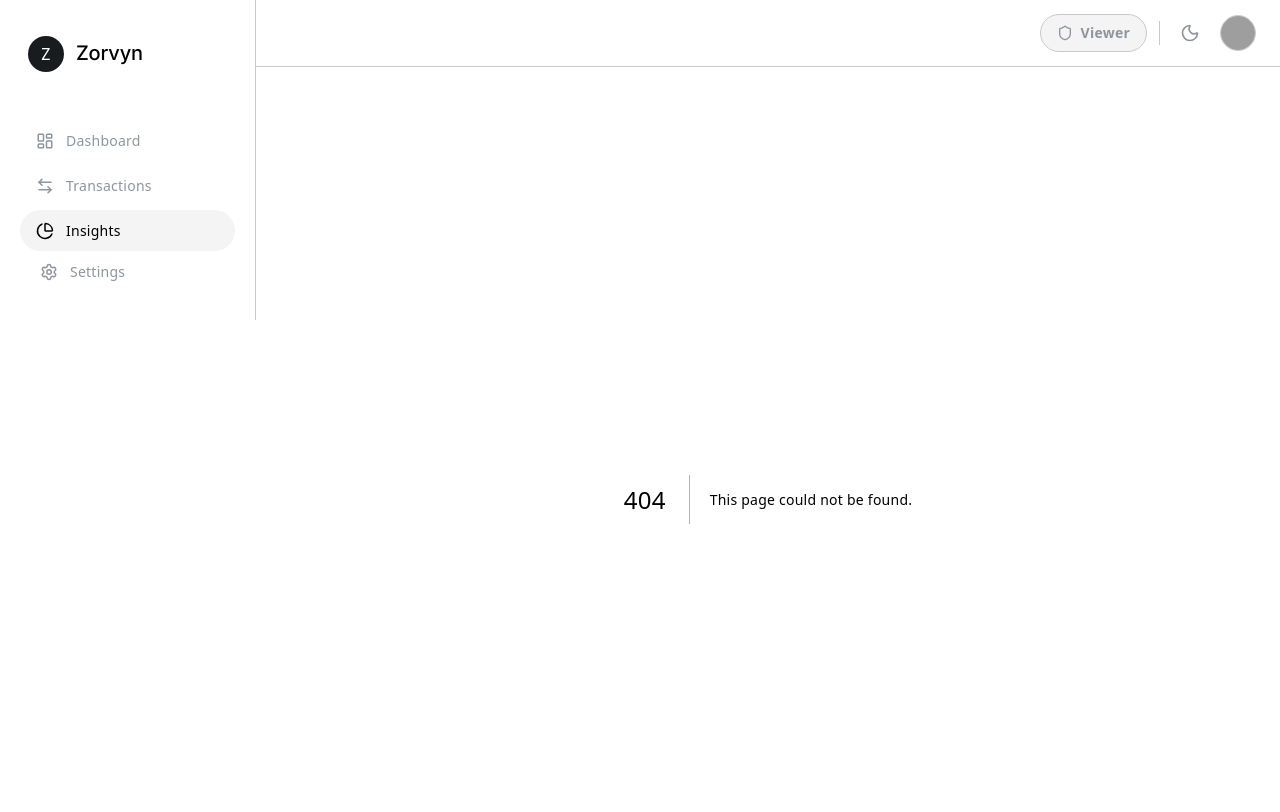
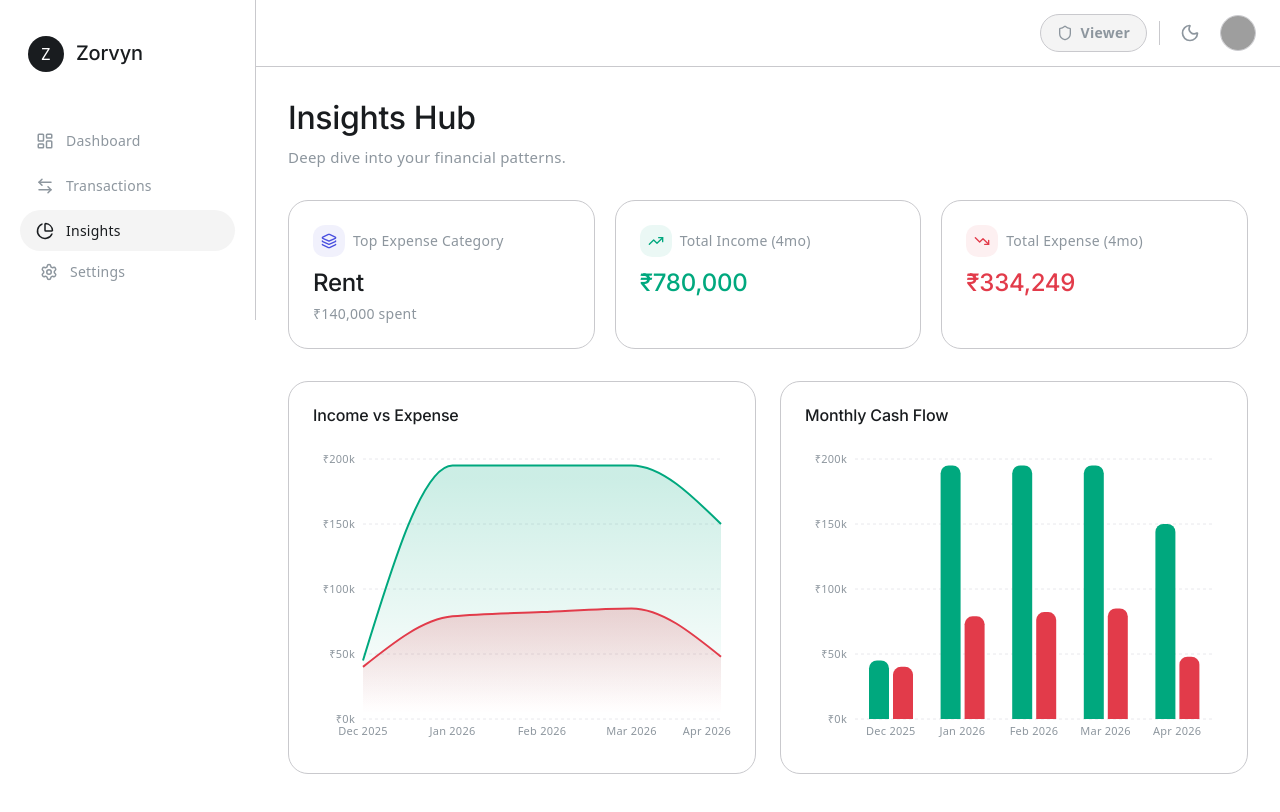
Before and after one commit to DevSsChar/Financial_Dashboard, a Next.js app: page /insights in a window 1280 px wide. Before the commit this address had no page. Shown: the top 812 px of the page. Built offline with nearby package versions, Linux system fonts and the light colour scheme; grey boxes are pictures that could not be loaded.

Commit message:
feat: Actionable insights and analytics page

```diff
--- /dev/null
+++ b/src/app/insights/page.tsx
@@ -0,0 +1,197 @@
+"use client";
+
+import { useMemo } from "react";
+import { AreaChart, Area, XAxis, YAxis, Tooltip, ResponsiveContainer, CartesianGrid, BarChart, Bar } from "recharts";
+import { useAppContext } from "@/context/AppContext";
+import { format, parseISO } from "date-fns";
+import { motion } from "framer-motion";
+import { ANIM } from "@/constants/animations";
+import { TrendingUp, TrendingDown, Layers } from "lucide-react";
+
+/* Custom tooltip — Design.md: rounded, border-based, no shadow/outline */
+function CustomChartTooltip({ active, payload, label, isDark }: any) {
+  if (!active || !payload?.length) return null;
+  return (
+    <div
+      style={{
+        background: isDark ? "#232628" : "#ffffff",
+        border: `1px solid ${isDark ? "#44474a" : "#c9c9cd"}`,
+        borderRadius: "12px",
+        padding: "10px 16px",
+        fontSize: "13px",
+        color: isDark ? "#ffffff" : "#191c1f",
+        lineHeight: 1.6,
+        boxShadow: "none",
+        outline: "none",
+      }}
+    >
+      <div style={{ color: isDark ? "#828488" : "#8d969e", marginBottom: 4, fontSize: 12 }}>
+        {label}
+      </div>
+      {payload.map((p: any) => (
+        <div key={p.dataKey} style={{ display: "flex", alignItems: "center", gap: 8, marginTop: 2 }}>
+          <div style={{ width: 8, height: 8, borderRadius: "50%", backgroundColor: p.color, flexShrink: 0 }} />
+          <span style={{ fontWeight: 500 }}>
+            {p.dataKey}: ₹{p.value.toLocaleString()}
+          </span>
+        </div>
+      ))}
+    </div>
+  );
+}
+
+export default function InsightsPage() {
+  const { state } = useAppContext();
+  const { transactions } = state;
+  const isDark = state.theme === "dark";
+
+  const { monthlyData, topCategory, totalIncome, totalExpense } = useMemo(() => {
+    const now = new Date();
+    const fourMonthsAgo = new Date(now);
+    fourMonthsAgo.setMonth(fourMonthsAgo.getMonth() - 4);
+
+    const filtered = transactions.filter((t) => new Date(t.date) >= fourMonthsAgo);
+
+    const monthlyMap = new Map<string, { income: number; expense: number }>();
+    const categoryMap = new Map<string, number>();
+    let totalInc = 0;
+    let totalExp = 0;
+
+    filtered.forEach((t) => {
+      const monthStr = format(parseISO(t.date), "MMM yyyy");
+      if (!monthlyMap.has(monthStr)) {
+        monthlyMap.set(monthStr, { income: 0, expense: 0 });
+      }
+      const current = monthlyMap.get(monthStr)!;
+      if (t.type === "income") {
+        current.income += t.amount;
+        totalInc += t.amount;
+      }
+      if (t.type === "expense") {
+        current.expense += t.amount;
+        totalExp += t.amount;
+        categoryMap.set(t.category, (categoryMap.get(t.category) || 0) + t.amount);
+      }
+    });
+
+    const monthlyData = Array.from(monthlyMap.entries())
+      .map(([month, data]) => ({
+        month,
+        Income: data.income,
+        Expense: data.expense,
+      }))
+      .reverse();
+
+    let topCat = { name: "None", amount: 0 };
+    categoryMap.forEach((val, key) => {
+      if (val > topCat.amount) topCat = { name: key, amount: val };
+    });
+
+    return { monthlyData, topCategory: topCat, totalIncome: totalInc, totalExpense: totalExp };
+  }, [transactions]);
+
+  const gridStroke = isDark ? "#44474a" : "#e8e8ec";
+  const axisColor = isDark ? "#828488" : "#8d969e";
+
+  if (!transactions.length) {
+    return <div className="p-8 text-center text-[var(--muted)]">No data available for insights</div>;
+  }
+
+  return (
+    <motion.div {...ANIM.page} className="max-w-6xl mx-auto space-y-8">
+      <header>
+        <h1 className="heading-section text-[2rem]">Insights Hub</h1>
+        <p className="text-[var(--muted)] mt-2 text-[15px]">
+          Deep dive into your financial patterns.
+        </p>
+      </header>
+
+      {/* Summary Cards */}
+      <div className="grid grid-cols-1 md:grid-cols-3 gap-5">
+        <motion.div {...ANIM.row(0)} className="card-surface p-6">
+          <div className="flex items-center gap-2 mb-3">
+            <div className="p-2 rounded-[12px] bg-[#494fdf]/8 text-[#494fdf]">
+              <Layers className="w-4 h-4" />
+            </div>
+            <span className="text-sm text-[var(--muted)]">Top Expense Category</span>
+          </div>
+          <div className="heading-card text-[1.5rem]">{topCategory.name}</div>
+          <p className="text-sm text-[var(--muted)] mt-1.5">₹{topCategory.amount.toLocaleString()} spent</p>
+        </motion.div>
+
+        <motion.div {...ANIM.row(1)} className="card-surface p-6">
+          <div className="flex items-center gap-2 mb-3">
+            <div className="p-2 rounded-[12px] bg-[#00a87e]/8 text-[#00a87e]">
+              <TrendingUp className="w-4 h-4" />
+            </div>
+            <span className="text-sm text-[var(--muted)]">Total Income (4mo)</span>
+          </div>
+          <div className="heading-card text-[1.5rem] text-[#00a87e]">₹{totalIncome.toLocaleString()}</div>
+        </motion.div>
+
+        <motion.div {...ANIM.row(2)} className="card-surface p-6">
+          <div className="flex items-center gap-2 mb-3">
+            <div className="p-2 rounded-[12px] bg-[#e23b4a]/8 text-[#e23b4a]">
+              <TrendingDown className="w-4 h-4" />
+            </div>
+            <span className="text-sm text-[var(--muted)]">Total Expense (4mo)</span>
+          </div>
+          <div className="heading-card text-[1.5rem] text-[#e23b4a]">₹{totalExpense.toLocaleString()}</div>
+        </motion.div>
+      </div>
+
+      {/* Charts */}
+      <div className="grid grid-cols-1 lg:grid-cols-2 gap-6">
+        <motion.div {...ANIM.row(3)} className="card-surface p-6">
+          <h2 className="heading-card text-base mb-6">Income vs Expense</h2>
+          <div className="h-[300px] w-full">
+            <ResponsiveContainer width="100%" height="100%">
+              <AreaChart data={monthlyData} margin={{ top: 10, right: 10, left: -10, bottom: 0 }}>
+                <defs>
+                  <linearGradient id="colorIncomeInsight" x1="0" y1="0" x2="0" y2="1">
+                    <stop offset="5%" stopColor="#00a87e" stopOpacity={0.2} />
+                    <stop offset="95%" stopColor="#00a87e" stopOpacity={0} />
+                  </linearGradient>
+                  <linearGradient id="colorExpenseInsight" x1="0" y1="0" x2="0" y2="1">
+                    <stop offset="5%" stopColor="#e23b4a" stopOpacity={0.2} />
+                    <stop offset="95%" stopColor="#e23b4a" stopOpacity={0} />
+                  </linearGradient>
+                </defs>
+                <CartesianGrid strokeDasharray="3 3" vertical={false} stroke={gridStroke} />
+                <XAxis dataKey="month" axisLine={false} tickLine={false} tick={{ fontSize: 11, fill: axisColor }} />
+                <YAxis axisLine={false} tickLine={false} tickFormatter={(v) => `₹${(v / 1000).toFixed(0)}k`} tick={{ fontSize: 11, fill: axisColor }} />
+                <Tooltip
+                  content={<CustomChartTooltip isDark={isDark} />}
+                  wrapperStyle={{ outline: "none", border: "none", boxShadow: "none" }}
+                  cursor={{ stroke: isDark ? "#44474a" : "#c9c9cd", strokeDasharray: "4 4" }}
+                />
+                <Area type="monotone" dataKey="Income" stroke="#00a87e" strokeWidth={2} fillOpacity={1} fill="url(#colorIncomeInsight)" />
+                <Area type="monotone" dataKey="Expense" stroke="#e23b4a" strokeWidth={2} fillOpacity={1} fill="url(#colorExpenseInsight)" />
+              </AreaChart>
+            </ResponsiveContainer>
+          </div>
+        </motion.div>
+
+        <motion.div {...ANIM.row(4)} className="card-surface p-6">
+          <h2 className="heading-card text-base mb-6">Monthly Cash Flow</h2>
+          <div className="h-[300px] w-full">
+            <ResponsiveContainer width="100%" height="100%">
+              <BarChart data={monthlyData} margin={{ top: 10, right: 10, left: -10, bottom: 0 }}>
+                <CartesianGrid strokeDasharray="3 3" vertical={false} stroke={gridStroke} />
+                <XAxis dataKey="month" axisLine={false} tickLine={false} tick={{ fontSize: 11, fill: axisColor }} />
+                <YAxis axisLine={false} tickLine={false} tickFormatter={(v) => `₹${(v / 1000).toFixed(0)}k`} tick={{ fontSize: 11, fill: axisColor }} />
+                <Tooltip
+                  content={<CustomChartTooltip isDark={isDark} />}
+                  wrapperStyle={{ outline: "none", border: "none", boxShadow: "none" }}
+                  cursor={{ fill: isDark ? "rgba(255,255,255,0.03)" : "rgba(0,0,0,0.03)", radius: 8 }}
+                />
+                <Bar dataKey="Income" fill="#00a87e" radius={[8, 8, 0, 0]} barSize={20} />
+                <Bar dataKey="Expense" fill="#e23b4a" radius={[8, 8, 0, 0]} barSize={20} />
+              </BarChart>
+            </ResponsiveContainer>
+          </div>
+        </motion.div>
+      </div>
+    </motion.div>
+  );
+}
```
